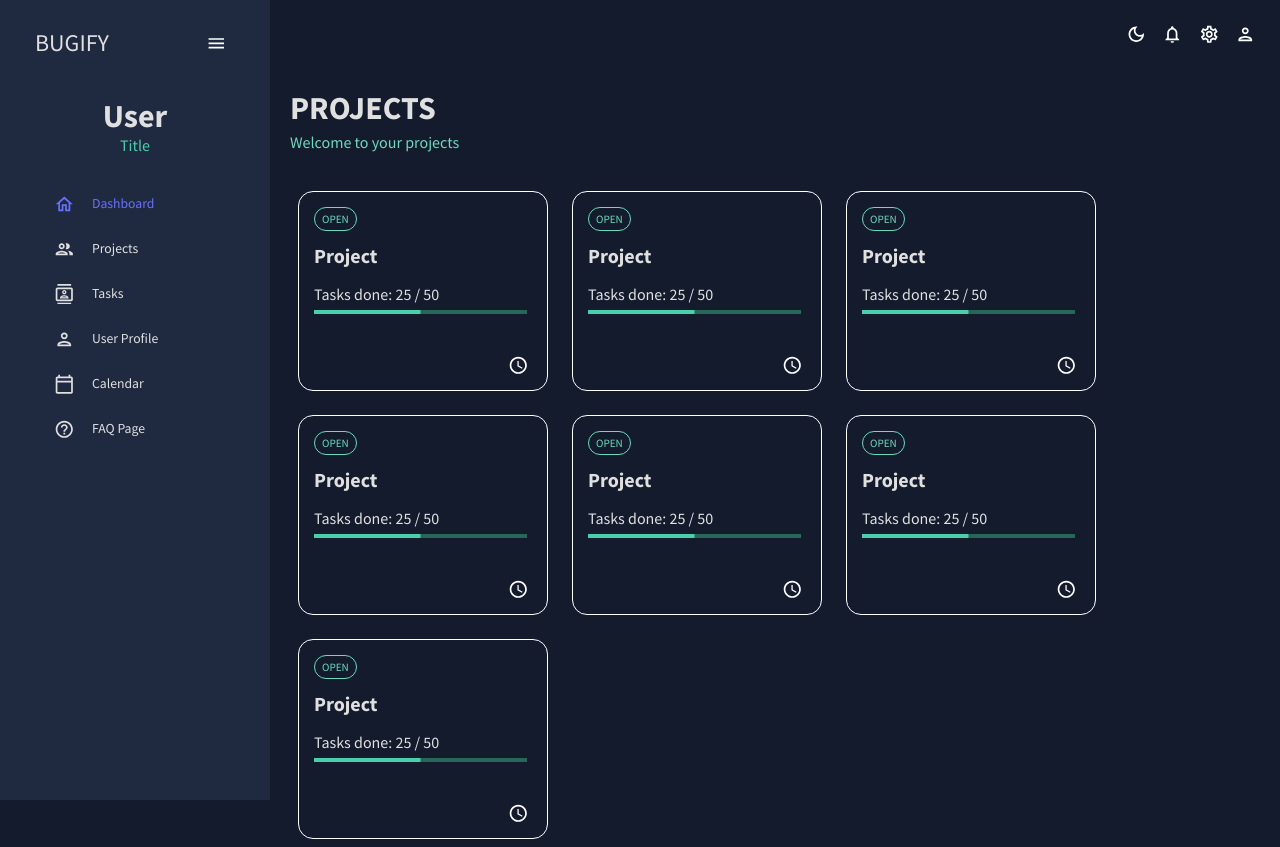
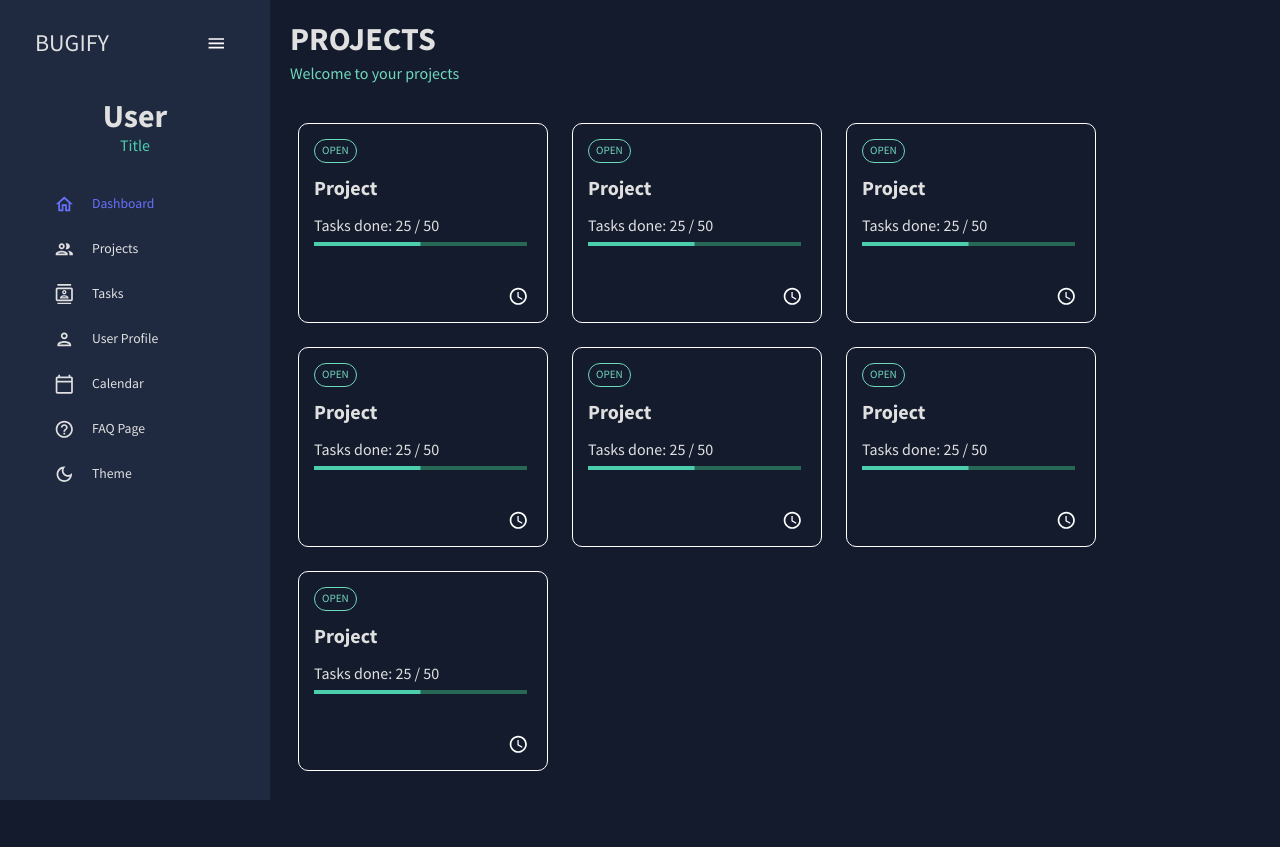
Before and after one commit to Anastasia-Tre/BugTrackerClient, a React (Create React App) app: page /projects in a window 1280 px wide. After the commit the page ends 800 px from the top, so only its background shows below. Built offline with nearby package versions, Linux system fonts and the light colour scheme.

Commit message:
move theme to sidebar

```diff
--- a/src/App.tsx
+++ b/src/App.tsx
@@ -19,7 +19,7 @@ function App() {
           <div className="app">
             <Sidebar />
             <main className="content">
-              <Topbar />
+              {/* <Topbar /> */}
               <Routes>
                 <Route path="/" element={<Dashboard />} />
               </Routes>
--- a/src/scenes/global/Sidebar.tsx
+++ b/src/scenes/global/Sidebar.tsx
@@ -1,9 +1,9 @@
-import { ReactNode, useState } from "react";
+import { ReactNode, useContext, useState } from "react";
 import { ProSidebar, Menu, MenuItem } from "react-pro-sidebar";
 import { Box, IconButton, Typography, useTheme } from "@mui/material";
 import { Link } from "react-router-dom";
 import "react-pro-sidebar/dist/css/styles.css";
-import { tokens } from "../../theme";
+import { ColorModeContext, tokens } from "../../theme";
 import HomeOutlinedIcon from "@mui/icons-material/HomeOutlined";
 import PeopleOutlinedIcon from "@mui/icons-material/PeopleOutlined";
 import ContactsOutlinedIcon from "@mui/icons-material/ContactsOutlined";
@@ -11,7 +11,8 @@ import PersonOutlinedIcon from "@mui/icons-material/PersonOutlined";
 import CalendarTodayOutlinedIcon from "@mui/icons-material/CalendarTodayOutlined";
 import HelpOutlineOutlinedIcon from "@mui/icons-material/HelpOutlineOutlined";
 import MenuOutlinedIcon from "@mui/icons-material/MenuOutlined";
-import React from "react";
+import LightModeOutlinedIcon from "@mui/icons-material/LightModeOutlined";
+import DarkModeOutlinedIcon from "@mui/icons-material/DarkModeOutlined";
 
 const Item = (props: {
   title: string;
@@ -40,6 +41,7 @@ const Item = (props: {
 const Sidebar = () => {
   const theme = useTheme();
   const colors = tokens(theme.palette.mode);
+  const colorMode = useContext(ColorModeContext);
   const [isCollapsed, setIsCollapsed] = useState(false);
   const [selected, setSelected] = useState("Dashboard");
 
@@ -162,6 +164,22 @@ const Sidebar = () => {
               selected={selected}
               setSelected={setSelected}
             />
+            <MenuItem
+              active={false}
+              style={{
+                color: colors.grey[100],
+              }}
+              icon={
+                theme.palette.mode === "dark" ? (
+                  <DarkModeOutlinedIcon />
+                ) : (
+                  <LightModeOutlinedIcon />
+                )
+              }
+              onClick={colorMode.toggleColorMode}
+            >
+              <Typography>{"Theme"}</Typography>
+            </MenuItem>
           </Box>
         </Menu>
       </ProSidebar>
--- a/src/scenes/projects/ProjectCard.tsx
+++ b/src/scenes/projects/ProjectCard.tsx
@@ -21,7 +21,7 @@ const ProjectCard = (props: { project: Project }) => {
           justifyContent: "space-between",
           padding: "15px",
           border: 1,
-          borderRadius: "15px",
+          borderRadius: "10px",
           margin: 1,
         }}
       >
--- a/src/scenes/tasks/TaskCard.tsx
+++ b/src/scenes/tasks/TaskCard.tsx
@@ -20,7 +20,7 @@ const TaskCard = (props: { task: Task }) => {
           justifyContent: "space-between",
           padding: "15px",
           border: 1,
-          borderRadius: "15px",
+          borderRadius: "10px",
           margin: 1,
         }}
       >
```
Also changed, not shown: src/scenes/tasks/TaskForm.tsx (added).
